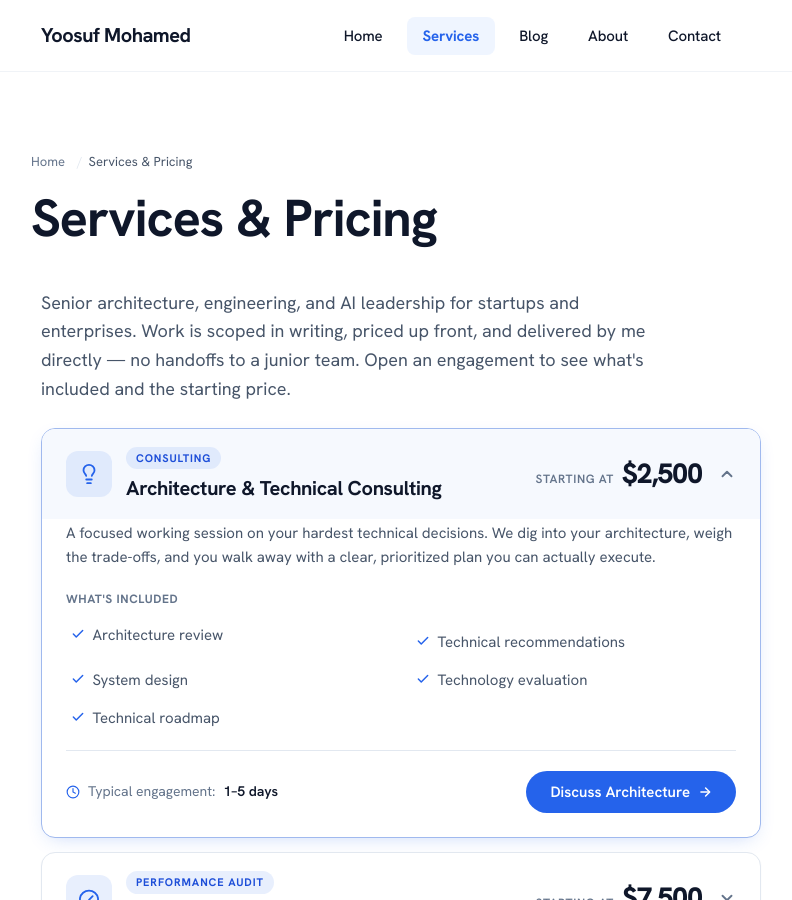
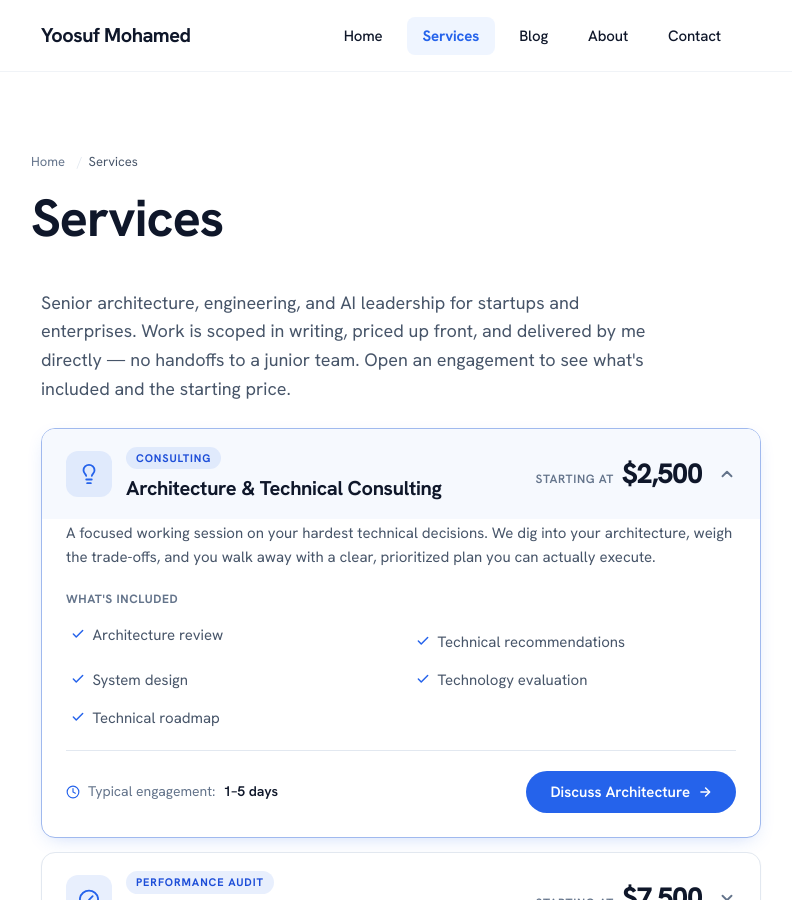
Before and after one commit to yoosuf/yoosuf.github.io, a Jekyll site: the page built from services.md, in a window 1280 px wide and 900 px high. Shown: the whole window, without its empty margins (239-1031 px from the left). Built offline with Jekyll 4.4.1, drawn with Linux system fonts in a browser that asks for light colours; some web fonts are replaced.

Commit message:
Rename Services & Pricing to Services

```diff
--- a/_sass/_services.scss
+++ b/_sass/_services.scss
@@ -1,4 +1,4 @@
-/* ===== Services & Pricing ===== */
+/* ===== Services ===== */
 
 .engagement-pricing {
 	margin-top: 0;
--- a/llms.txt
+++ b/llms.txt
@@ -6,7 +6,7 @@
 
 - [Home](https://yoosuf.me/): Personal site — AI automation, systems architecture, and AI-first products
 - [About](https://yoosuf.me/about/): Background, skills, and architectural philosophy
-- [Services & Pricing](https://yoosuf.me/services/): Engagement models and starting prices — architecture consulting, performance audits, AI integration, product development, and fractional tech leadership
+- [Services](https://yoosuf.me/services/): Engagement models and starting prices — architecture consulting, performance audits, AI integration, product development, and fractional tech leadership
 - [Terms & Payments](https://yoosuf.me/terms-payments/): Full details on pricing, quotes, deposits, milestone payments, invoicing, taxes, refunds, and termination
 - [Blog](https://yoosuf.me/blog/): Articles on AI, systems architecture, software engineering, and personal topics
 - [Contact](https://yoosuf.me/contact/): Ways to get in touch or book an appointment
--- a/services.md
+++ b/services.md
@@ -1,6 +1,6 @@
 ---
 layout: page
-title: Services & Pricing
+title: Services
 meta_title: "Engagement & Pricing ~ Yoosuf Mohamed — Software Architect & Technical Consultant"
 menu_title: Services
 permalink: /services/
```
